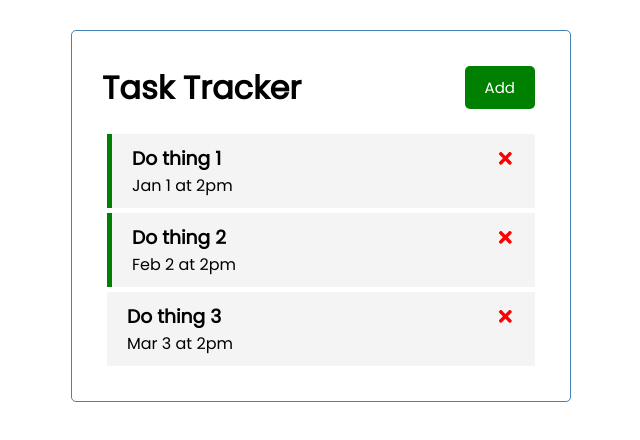
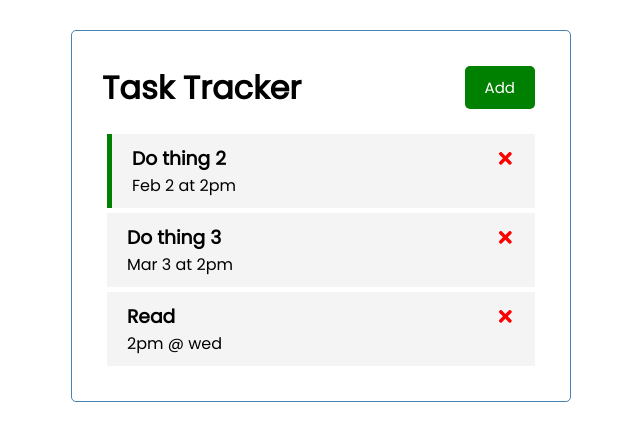
Before and after one commit to barelampagos/react-task-tracker, a React (Create React App) app: page / in a window 1280 px wide. Shown: the top 440 px of the page, without its empty margins (319-959 px from the left). Built offline with nearby package versions, Linux system fonts and the light colour scheme; data requests are answered from the project's data file.

Commit message:
Adding REST ops to have server interaction

```diff
--- /dev/null
+++ b/db.json
@@ -0,0 +1,22 @@
+{
+  "tasks": [
+    {
+      "id": 2,
+      "text": "Do thing 2",
+      "day": "Feb 2 at 2pm",
+      "reminder": true
+    },
+    {
+      "id": 3,
+      "text": "Do thing 3",
+      "day": "Mar 3 at 2pm",
+      "reminder": false
+    },
+    {
+      "text": "Read",
+      "day": "2pm @ wed",
+      "reminder": false,
+      "id": 4
+    }
+  ]
+}
--- a/package.json
+++ b/package.json
@@ -6,6 +6,7 @@
 		"@testing-library/jest-dom": "^5.11.4",
 		"@testing-library/react": "^11.1.0",
 		"@testing-library/user-event": "^12.1.10",
+		"json-server": "^0.16.3",
 		"react": "^17.0.2",
 		"react-dom": "^17.0.2",
 		"react-icons": "^4.2.0",
@@ -16,7 +17,8 @@
 		"start": "react-scripts start",
 		"build": "react-scripts build",
 		"test": "react-scripts test",
-    "eject": "react-scripts eject"
+		"eject": "react-scripts eject",
+		"server": "json-server --watch db.json --port 5000"
 	},
 	"eslintConfig": {
 		"extends": [
--- a/src/App.js
+++ b/src/App.js
@@ -2,46 +2,61 @@
 import Tasks from './components/Tasks';
 import AddTask from './components/AddTask';
 
-import { useState } from 'react';
+import { useState, useEffect } from 'react';
 
 const App = () => {
 	const [showAddTask, setShowAddTask] = useState(false);
-	const [tasks, setTasks] = useState([
-		{
-			id: 1,
-			text: 'Do thing 1',
-			day: 'Jan 1 at 2pm',
-			reminder: true
-		},
-		{
-			id: 2,
-			text: 'Do thing 2',
-			day: 'Feb 2 at 2pm',
-			reminder: true
-		},
-		{
-			id: 3,
-			text: 'Do thing 3',
-			day: 'Mar 3 at 2pm',
-			reminder: false
-		}
-	]);
+	const [tasks, setTasks] = useState([]);
+
+	useEffect(() => {
+		const getTasks = async () => {
+			const tasksFromServer = await fetchTasks();
+			setTasks(tasksFromServer);
+		};
+
+		getTasks();
+	}, []);
+
+	// Fetch Tasks from REST API
+	const fetchTasks = async () => {
+		const res = await fetch('http://localhost:5000/tasks');
+
+		const data = await res.json();
+		return data;
+	};
+
+	const fetchTask = async (id) => {
+		const res = await fetch(`http://localhost:5000/tasks/${id}`);
+
+		const data = await res.json();
+		return data;
+	};
 
 	// Add Task
-	const addTask = (task) => {
-		const id = Math.floor(Math.random() * 10000) + 1;
+	const addTask = async (task) => {
+		const res = await fetch(`http://localhost:5000/tasks/`, {
+			method: 'POST',
+			headers: { 'Content-Type': 'application/json' },
+			body: JSON.stringify(task)
+		});
 
-		const newTask = {
-			id,
-			...task
-		};
+		const data = await res.json();
+		setTasks([...tasks, data]);
 
-		setTasks([...tasks, newTask]);
-		console.log(newTask);
+		// const id = Math.floor(Math.random() * 10000) + 1;
+
+		// const newTask = {
+		// 	id,
+		// 	...task
+		// };
+		// setTasks([...tasks, newTask]);
+		// console.log(newTask);
 	};
 
 	// Delete Task
-	const deleteTask = (id) => {
+	const deleteTask = async (id) => {
+		await fetch(`http://localhost:5000/tasks/${id}`, { method: 'DELETE' });
+
 		setTasks(
 			tasks.filter((task) => {
 				return task.id !== id;
@@ -50,10 +65,21 @@
 	};
 
 	// Toggle reminder
-	const toggleReminder = (id) => {
+	const toggleReminder = async (id) => {
+		const taskToToggle = await fetchTask(id);
+		const updatedTask = { ...taskToToggle, reminder: !taskToToggle.reminder };
+
+		const res = await fetch(`http://localhost:5000/tasks/${id}`, {
+			method: 'PUT',
+			headers: { 'Content-type': 'application/json' },
+			body: JSON.stringify(updatedTask)
+		});
+
+		const data = await res.json();
+
 		setTasks(
 			tasks.map((task) =>
-				task.id === id ? { ...task, reminder: !task.reminder } : task
+				task.id === id ? { ...task, reminder: data.reminder } : task
 			)
 		);
 	};
```
Also changed, not shown: 1 other file (tests, documents, lock files or other folders). Lines whose indentation alone changed are shown as unchanged.
